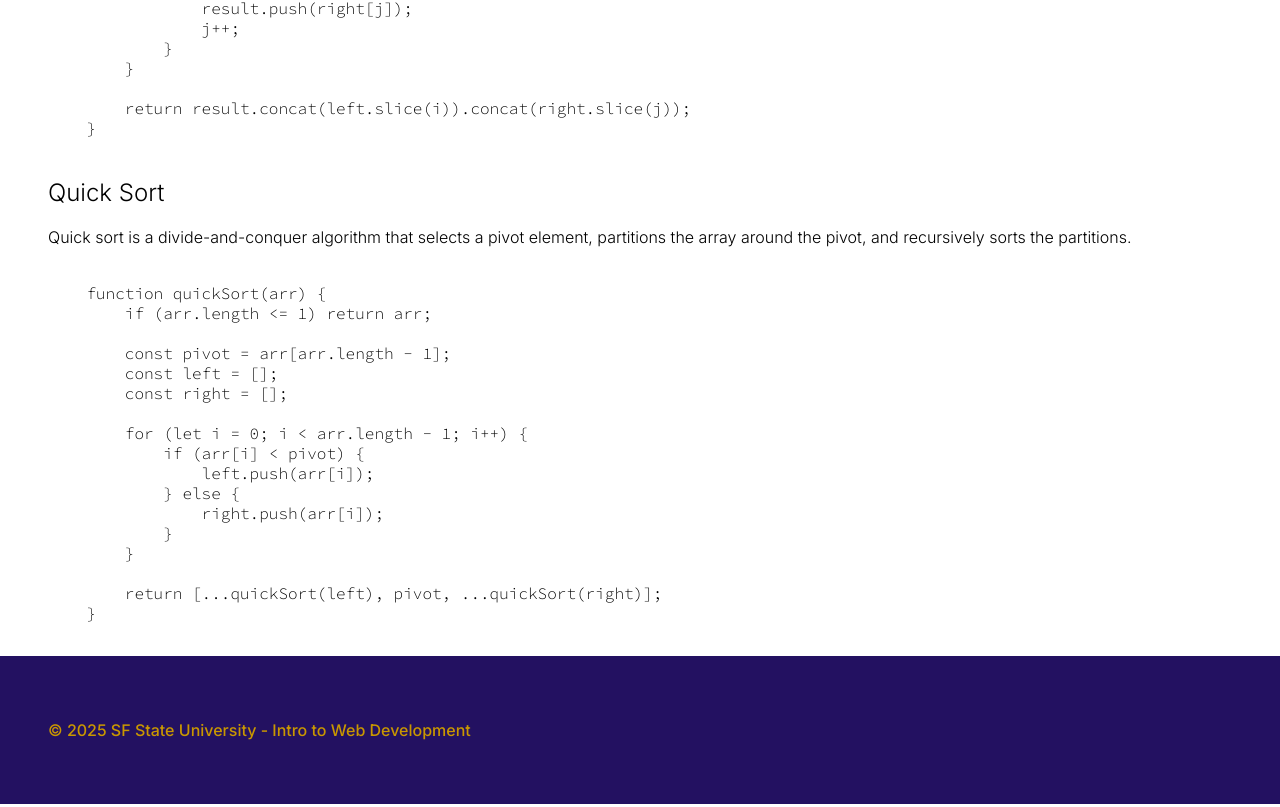
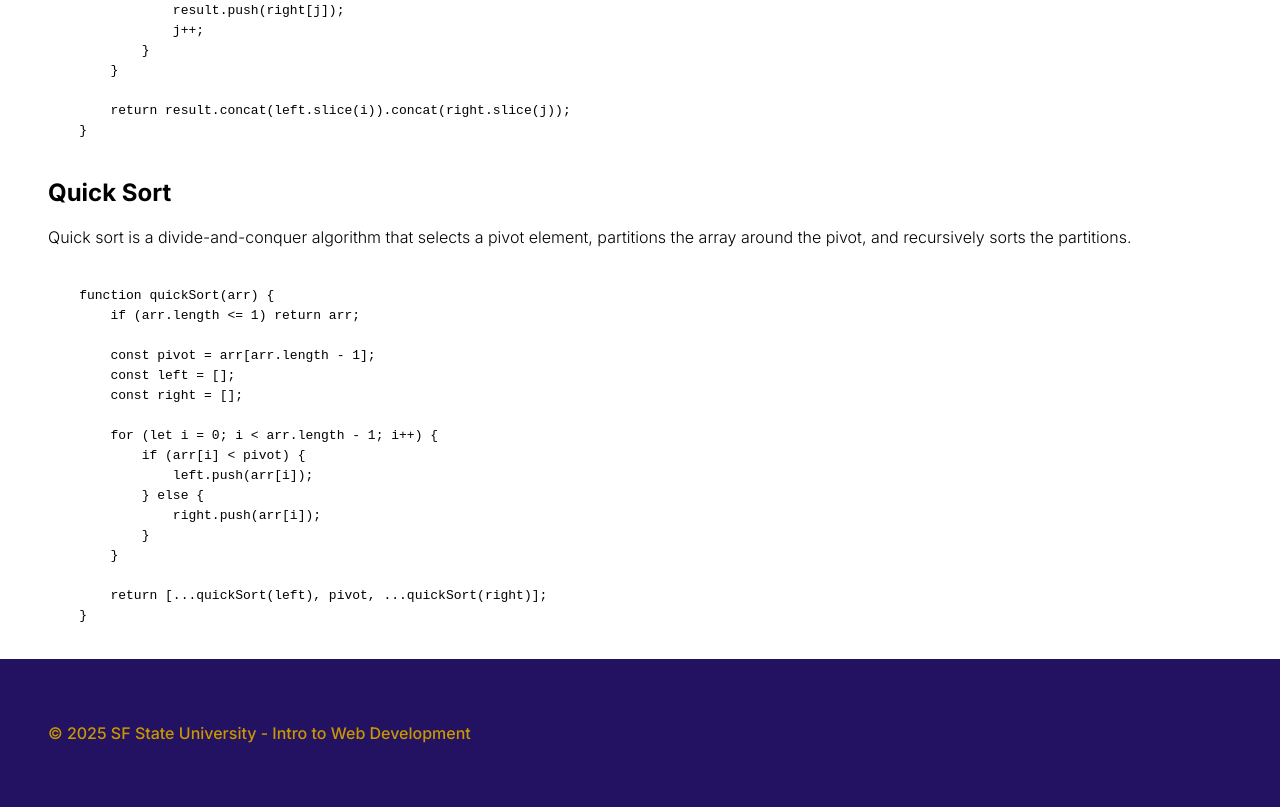
Before and after one commit to michalkrupa/csc-317-hw2-four-algorithms, a plain HTML site: page index.html in a window 1280 px wide. Shown: the part 1398-2205 px from the top of the page. Drawn offline with Linux system fonts and the light colour scheme.

Commit message:
Clean up CSS

```diff
--- a/index.html
+++ b/index.html
@@ -132,5 +132,5 @@
             </code></pre>
         </div>
     </main>
-    <footer class="inter-300"><p>© 2025 SF State University - Intro to Web Development</p></footer>
+    <footer><p>© 2025 SF State University - Intro to Web Development</p></footer>
 </body>
--- a/styles.css
+++ b/styles.css
@@ -13,6 +13,10 @@
 body {
     margin: 0;
     padding: 0;
+    font-family: "Inter", serif;
+    font-optical-sizing: auto;
+    font-weight: 300;
+    font-style: normal;
 }
 
 main, header {
@@ -20,31 +24,14 @@ main, header {
 }
 
 pre {
-    /* TODO - make mobile friendly */
     white-space: pre-wrap;
+    font-family: "Source Code Pro", serif;
+    font-optical-sizing: auto;
 }
 
 footer {
     background-color: var(--sfsu-colors-purple);
-    color: white;
     padding: 3em;
     color: var(--sfsu-colors-gold);
-}
-
-footer.inter-300 > p {
     font-weight: 500;
 }
-
-.inter-300 h1, .inter-300 h2, .inter-300 p {
-    font-family: "Inter", serif;
-    font-optical-sizing: auto;
-    font-weight: 300;
-    font-style: normal;
-}
-
-.source-code-pro-300, .language-javascript {
-    font-family: "Source Code Pro", serif;
-    font-optical-sizing: auto;
-    font-weight: 300;
-    font-style: normal;
-}
```
